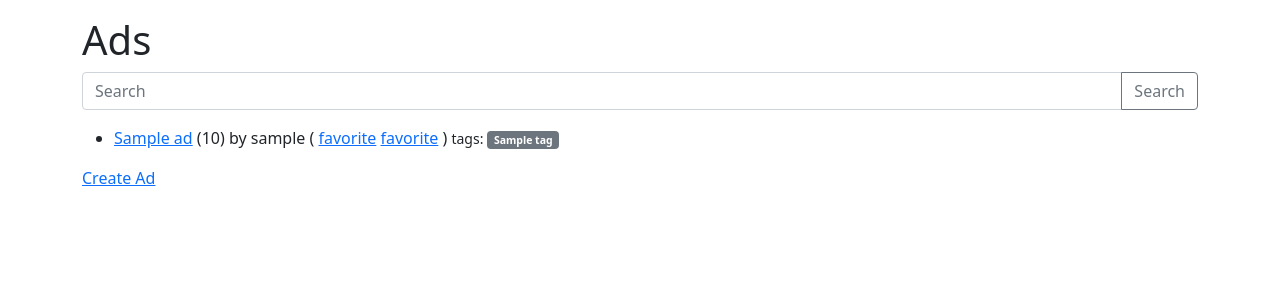
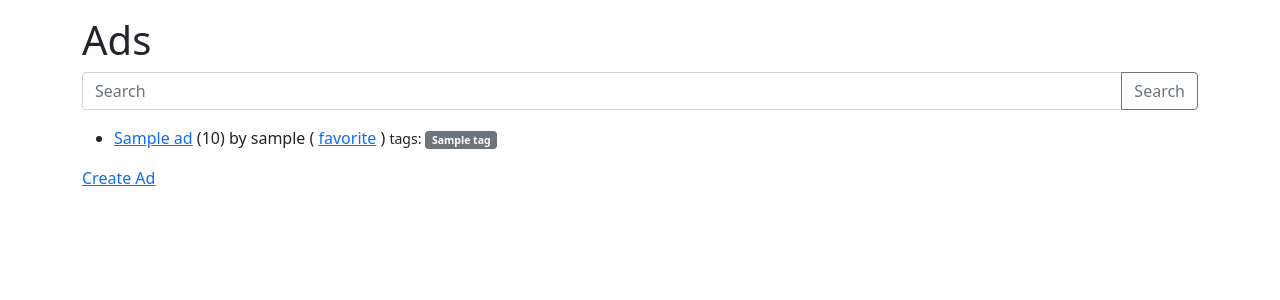
Before and after one commit to engomaressam/django.for.everyone, a Django app: template mysite/ads/templates/ads/ad_list.html in a window 1280 px wide. Shown: the part 56-356 px from the top of the page. Run offline with Django 5.2, Linux system fonts and the light colour scheme; the template is opened without the code that fills it: most values are stand-ins (such as "Sample title", 1, 10 or a date in 2020).

Commit message:
C04M05: remove duplicate favorite/unfavorite anchors; keep single relative link to match grader

```diff
--- a/mysite/ads/templates/ads/ad_list.html
+++ b/mysite/ads/templates/ads/ad_list.html
@@ -28,11 +28,9 @@
 
         <!-- Show a single toggle link so the state switches from favorite -> unfavorite -->
         {% if ad.is_fav %}
-          ( <a href="ad/{{ ad.id }}/unfavorite">unfavorite</a>
-            <a href="/ads/ad/{{ ad.id }}/unfavorite">unfavorite</a> )
+          ( <a href="ad/{{ ad.id }}/unfavorite">unfavorite</a> )
         {% else %}
-          ( <a href="ad/{{ ad.id }}/favorite">favorite</a>
-            <a href="/ads/ad/{{ ad.id }}/favorite">favorite</a> )
+          ( <a href="ad/{{ ad.id }}/favorite">favorite</a> )
         {% endif %}
 
         {% if user.is_authenticated %}
```
